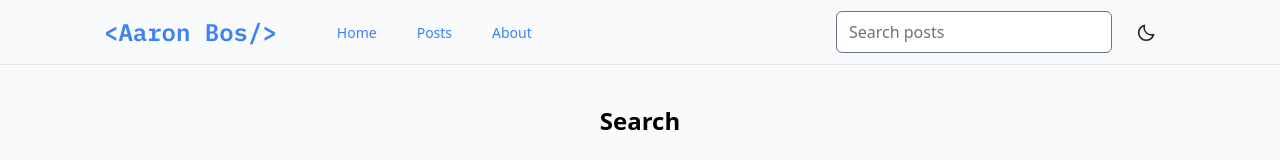
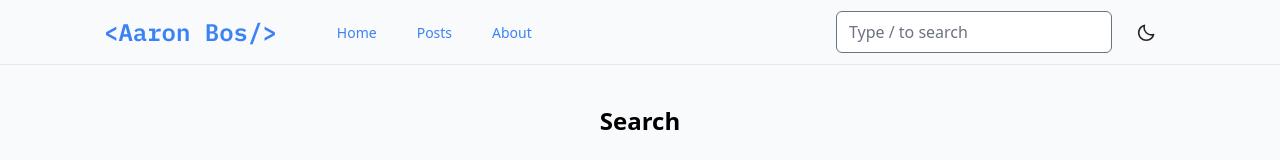
Before and after one commit to aaronmbos/personal-site, a Next.js app: page /search in a window 1280 px wide. Shown: the top 160 px of the page. Built offline with nearby package versions, Linux system fonts and the light colour scheme.

Commit message:
Add forward slash keyboard shortcut

```diff
--- a/components/nav-search.tsx
+++ b/components/nav-search.tsx
@@ -1,15 +1,39 @@
+import { useRef, useEffect } from "react";
 import { useRouter } from "next/router";
 import { MaxSearchLength } from "../constants";
 
 export default function NavSearch() {
+  const searchInputRef = useRef<HTMLInputElement>(null);
+
+  useEffect(() => {
+    const handleKeyPress = (event: KeyboardEvent) => {
+      if (
+        event.key === "/" &&
+        document.activeElement !== searchInputRef.current
+      ) {
+        event.preventDefault();
+
+        if (searchInputRef.current) {
+          searchInputRef.current.focus();
+        }
+      }
+    };
+
+    document.addEventListener("keydown", handleKeyPress);
+
+    return () => {
+      document.removeEventListener("keydown", handleKeyPress);
+    };
+  }, []);
   const router = useRouter();
 
   return (
     <input
+      ref={searchInputRef}
       maxLength={MaxSearchLength}
       className="lg:w-1/2 md:w-3/4 dark:bg-stone-800 dark:text-white rounded-md dark:focus:ring-stone-400 dark:focus:ring-2 dark:focus:border-0"
       type="search"
-      placeholder="Search posts"
+      placeholder="Type / to search"
       onKeyUp={(e) => {
         if (e.key === "Enter") {
           const query = (e.target as HTMLInputElement).value;
```
